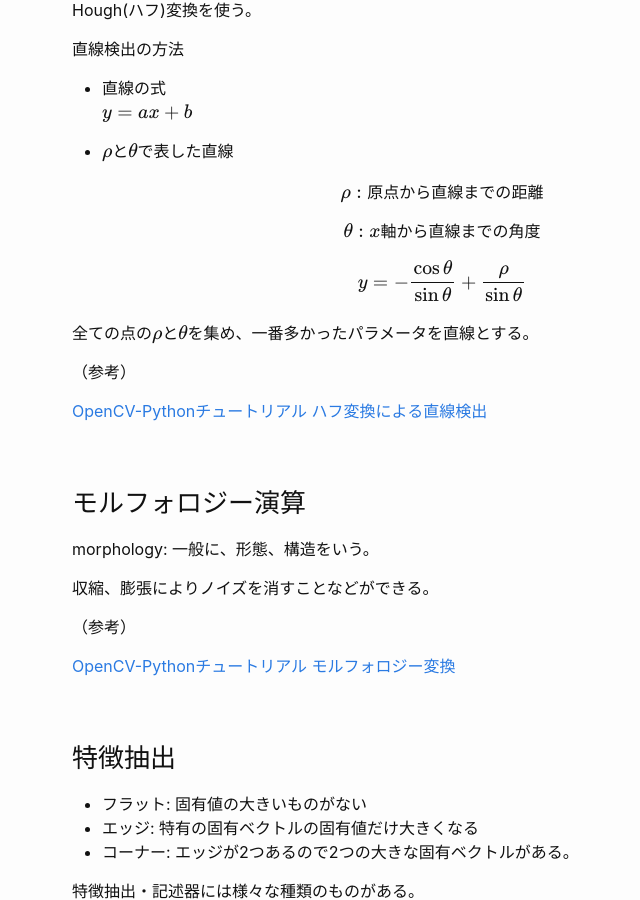
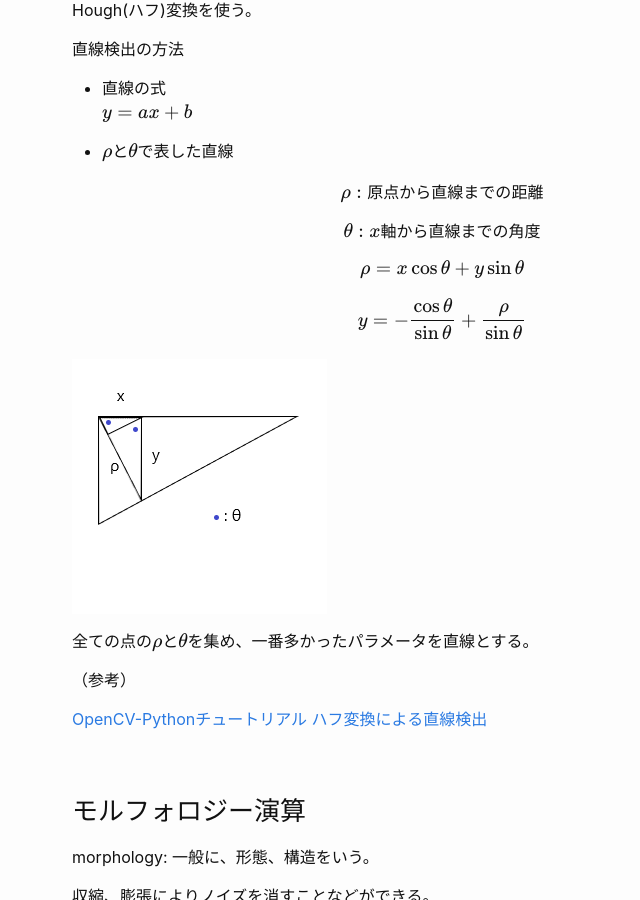
Before and after one commit to keijiyo/keijiyo.github.io, a Jekyll site: the page built from _posts/2022-09-20-Udemy 【Pythonで学ぶ】OpenCVでの画像処理入門 復習.markdown, in a window 1280 px wide and 900 px high, scrolled down 2501 px. Shown: the whole window, without its empty margins (198-838 px from the left). Built offline with Jekyll 4.4.1, drawn with Linux system fonts in a browser that asks for light colours; formulas are drawn with MathJax 3.

Commit message:
Hough変換について補足を追加

```diff
--- a/_posts/2022-09-20-Udemy 【Pythonで学ぶ】OpenCVでの画像処理入門 復習.markdown
+++ b/_posts/2022-09-20-Udemy 【Pythonで学ぶ】OpenCVでの画像処理入門 復習.markdown
@@ -104,8 +104,14 @@ $$
 $$
 
 $$
+\rho = x \cos\theta + y \sin\theta
+$$
+
+$$
 y = - \frac{\cos\theta}{\sin\theta} + \frac{\rho}{\sin\theta}
 $$
+
+![Hough](https://keijiyo.github.io/assets/images/Hough.png)
 
 全ての点の$$\rho$$と$$\theta$$を集め、一番多かったパラメータを直線とする。
 
```
